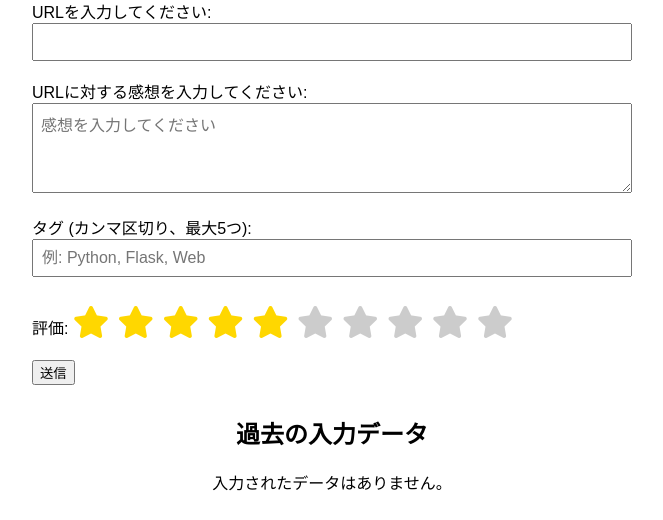
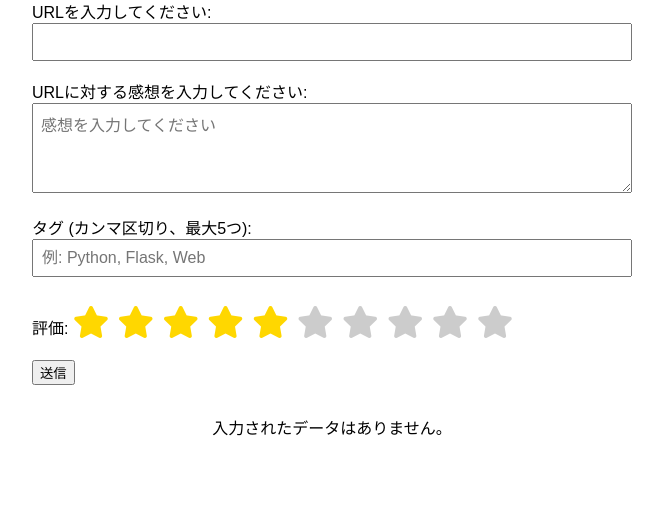
Before and after one commit to NoJobDetective/flask_test2, a Flask app: page / in a window 1280 px wide. Shown: the part 566-1086 px from the top of the page, without its empty margins (308-971 px from the left). After the commit the page ends 1002 px from the top, so only its background shows below. Run offline with Flask 3, Linux system fonts and the light colour scheme; some libraries are stand-ins or nearby versions.

Commit message:
Update index.html

```diff
--- a/templates/index.html
+++ b/templates/index.html
@@ -331,7 +331,6 @@
   {% endif %}
 
   <div class="project-list">
-    <h2>{% if is_search %}検索結果一覧{% else %}過去の入力データ{% endif %}</h2>
     {% if projects %}
       {% for project in projects %}
         <div class="banner" id="banner{{ project.id }}" data-tags="{{ project.tags | join(',') }}">
```
